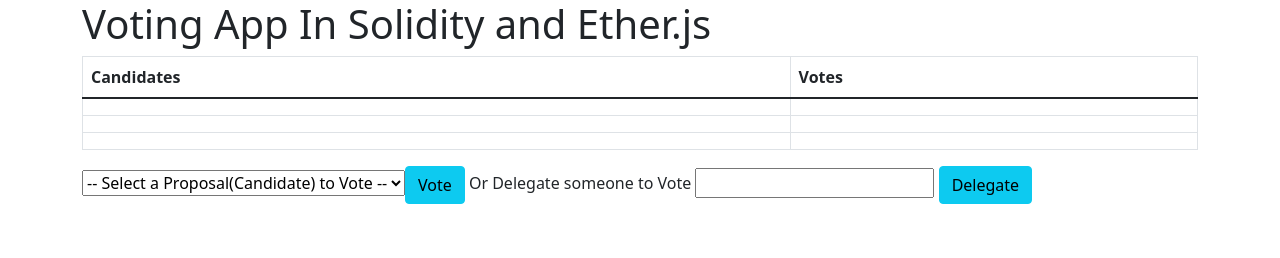
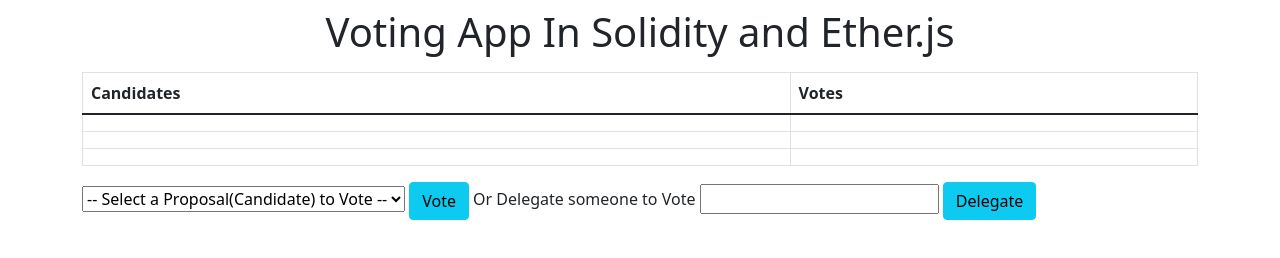
Before and after one commit to justAcoderguy/VotingdApp, a plain HTML site: page index.html in a window 1280 px wide. Drawn offline with nearby package versions, Linux system fonts and the light colour scheme; a script that the page names is missing.

Commit message:
Added minimal style and edited html

```diff
--- a/index.html
+++ b/index.html
@@ -491,7 +491,7 @@
     }
     </script>
     <div id="metamask"></div>
-    <h1>Voting App In Solidity and Ether.js</h1>
+    <h1 class="text-center p-2">Voting App In Solidity and Ether.js</h1>
 
     <div class="table-responsive">
         <table class="table table-bordered">
@@ -524,17 +524,14 @@
         <option value="0">Conservative Party</option>
         <option value="1">Labour Party</option>
         <option value="2">Robert</option>
+    </select>
         <input id="button1" type="button" onclick="vote()" class="btn btn-info" value="Vote">
         Or Delegate someone to Vote
         <input id="textaddr" type="text">
         <input id="button2" type="button" onclick="delegate()" class="btn btn-info " value="Delegate">
-    </select>
-
-    <table>
-
+<!--     <table>
     </table>
-
-
+ -->
     <script src="https://cdn.jsdelivr.net/npm/bootstrap@5.1.3/dist/js/bootstrap.min.js" integrity="sha384-QJHtvGhmr9XOIpI6YVutG+2QOK9T+ZnN4kzFN1RtK3zEFEIsxhlmWl5/YESvpZ13" crossorigin="anonymous"></script>
 </body>
 </html>
```
